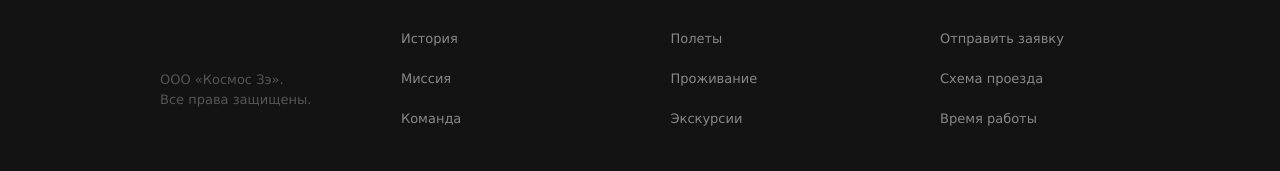
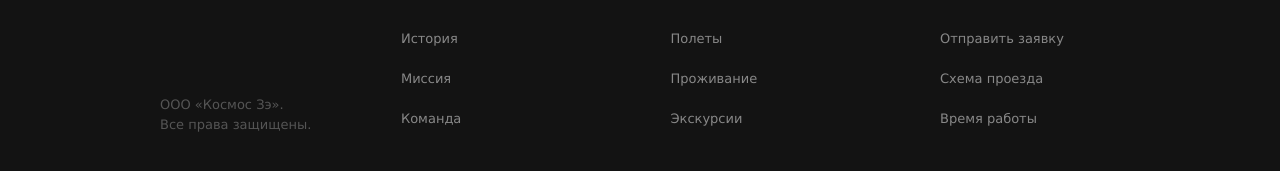
Before and after one commit to ImpossiblePlayer/ImpossiblePlayer.github.io, a plain HTML site: page index.html in a window 1280 px wide. Shown: the part 3057-3228 px from the top of the page. Drawn offline with Linux system fonts and the light colour scheme.

Commit message:
Update main.css

```diff
--- a/styles/main.css
+++ b/styles/main.css
@@ -312,7 +312,7 @@ footer {
 .rights {
     font-size: 13px;
     color: #555555;
-    margin-top: 85px;
+    margin-top: 110px;
 }
 
 .about-us {
```
